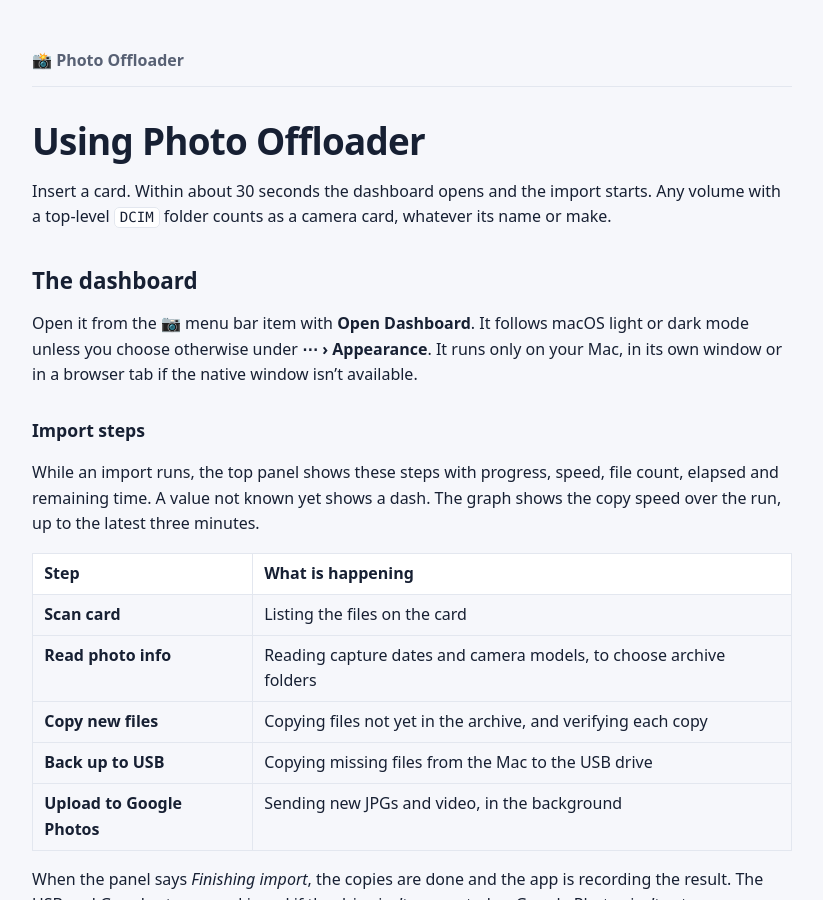
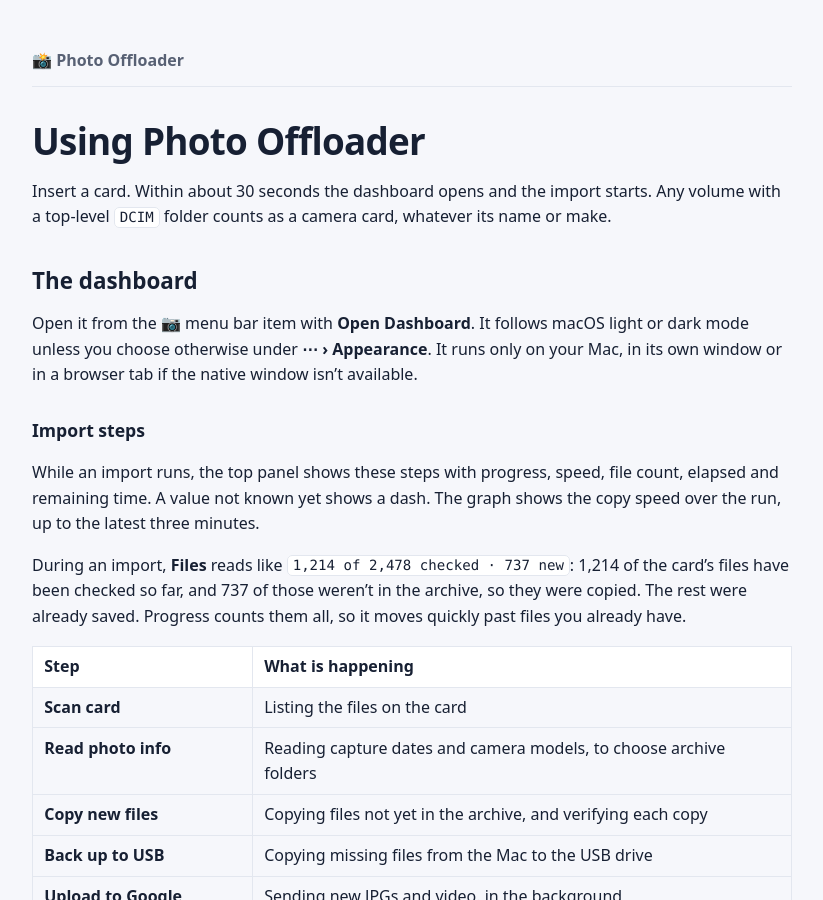
Before and after one commit to devturner/photo_offloader, a Jekyll site: the page built from docs/using.md, in a window 1280 px wide and 900 px high. Shown: the whole window, without its empty margins (228-1051 px from the left). Built offline with Jekyll 4.4.1, drawn with Linux system fonts in a browser that asks for light colours; our own code applies the rules of GitHub Pages for plain Markdown files.

Commit message:
Say what the dashboard's Files figure counts during an import
"1,214 of 2,378 · 47 new" didn't say what was being counted, and the owner had
to ask. The first number is every file checked so far, including those already
in the archive, so it now reads "1,214 of 2,378 checked · 47 new". USB backups
and uploads keep "x of y", because those files aren't being checked.

The longest value no longer fit, which the truncation tests caught, so the
Files column takes width from its neighbours. In the narrow layout, Progress
and Files now share their row 5:7 instead of evenly.

Co-Authored-By: Claude Opus 5.5 <noreply@anthropic.com>

```diff
--- a/docs/using.md
+++ b/docs/using.md
@@ -14,6 +14,10 @@ or in a browser tab if the native window isn't available.
 While an import runs, the top panel shows these steps with progress, speed, file count, elapsed
 and remaining time. A value not known yet shows a dash. The graph shows the copy speed over the run,
 up to the latest three minutes.
+
+During an import, **Files** reads like `1,214 of 2,478 checked · 737 new`: 1,214 of the card's files have
+been checked so far, and 737 of those weren't in the archive, so they were copied. The rest were already
+saved. Progress counts them all, so it moves quickly past files you already have.
 
 | Step | What is happening |
 | --- | --- |
```
Also changed, not shown: photo_offloader/dashboard/web/index.html (+7 -5 lines), CHANGELOG.md, 1 other file.
